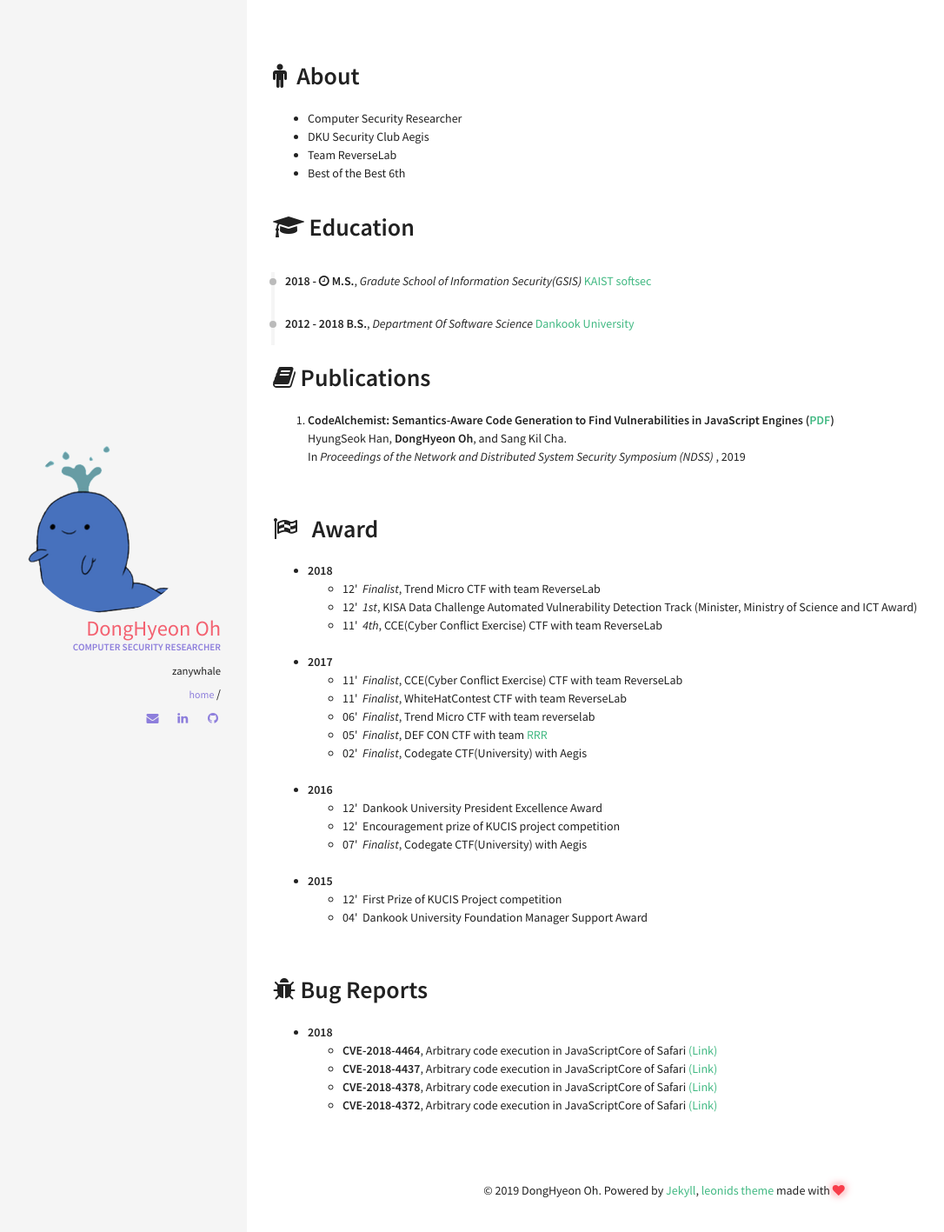
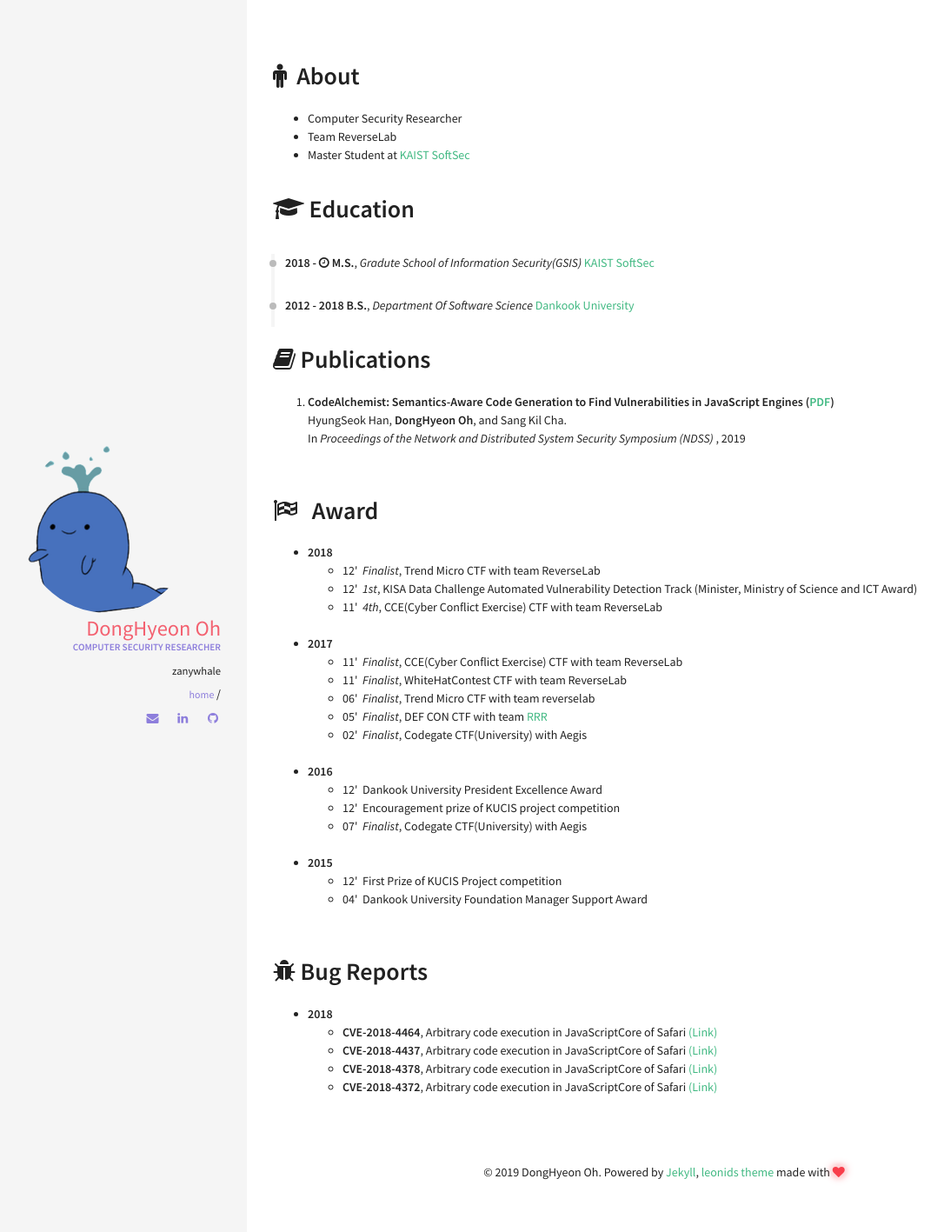
Before and after one commit to zanywhale/zanywhale.github.io, a Jekyll site: the page built from index.html, in a window 1280 px wide. Shown: the top 1417 px of the page at 87% size, without its empty margins (36-1122 px from the left). Built offline with Jekyll 4.4.1, drawn with Linux system fonts in a browser that asks for light colours.

Commit message:
Update about

```diff
--- a/_data/index/education.yml
+++ b/_data/index/education.yml
@@ -1,4 +1,4 @@
-- name: KAIST softsec
+- name: KAIST SoftSec
   link: https://softsec.kaist.ac.kr/
   date: 2018 - <i class="fa fa-clock-o" aria-hidden="true" title="Until Now"></i>
   descr: <strong>M.S.</strong>, <em>Gradute School of Information Security(GSIS)</em>
--- a/_includes/sections/about.html
+++ b/_includes/sections/about.html
@@ -9,13 +9,10 @@
           Computer Security Researcher
         </li>
         <li>
-          DKU Security Club Aegis
-        </li>
-        <li>
           Team ReverseLab
         </li>
         <li>
-          Best of the Best 6th
+          Master Student at <a href= "https://softsec.kaist.ac.kr/">KAIST SoftSec</a>
         </li>
     </ul>
 </div>
```
